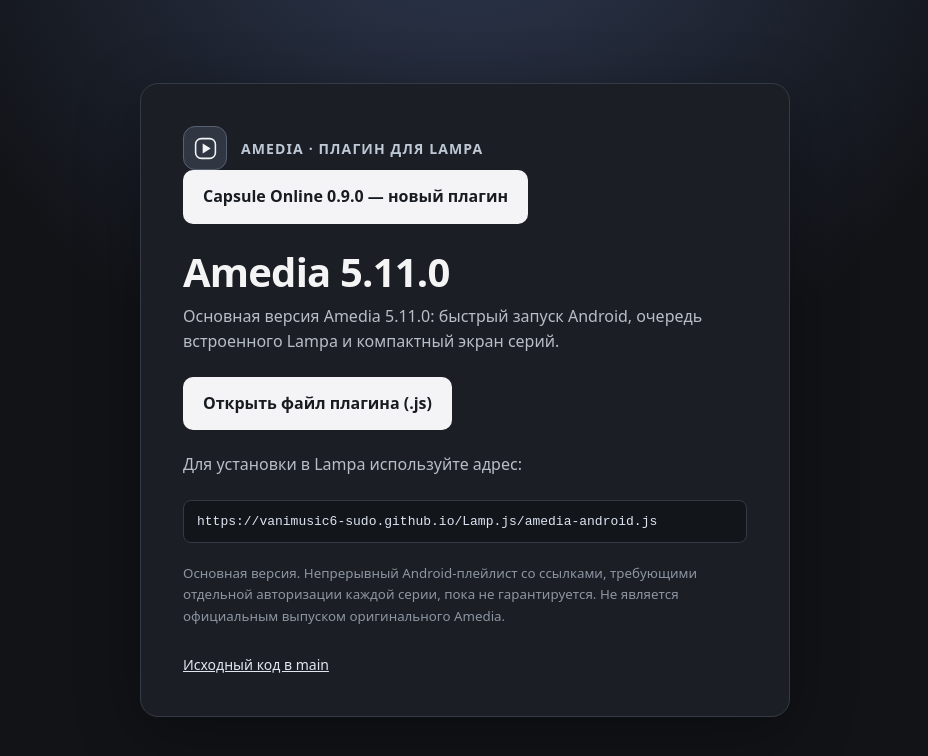
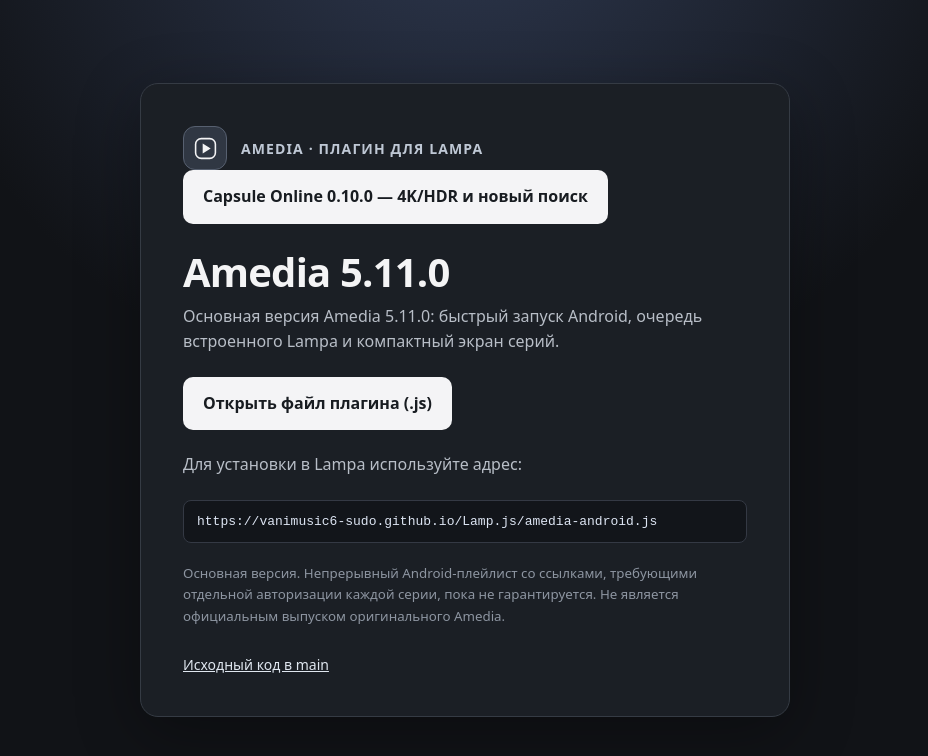
Before and after one commit to vanimusic6-sudo/Lamp.js, a plain HTML site: page index.html in a window 1280 px wide. Shown: the whole page, without its empty margins (175-1103 px from the left). Drawn offline with Linux system fonts and the light colour scheme.

Commit message:
docs(pages): update site shortcut to Capsule Online 0.10.0

```diff
--- a/index.html
+++ b/index.html
@@ -18,7 +18,7 @@ small{color:#8d95a1;line-height:1.6;display:block;margin-top:20px}a{color:#e0e7f
 </head>
 <body><main>
 <div class="brand"><div class="logo" aria-hidden="true"><svg viewBox="0 0 24 24" width="25" height="25" fill="none" stroke="currentColor" stroke-width="1.5"><rect x="2.5" y="2.5" width="19" height="19" rx="5.5"/><path d="M9.3 7.1 17 12l-7.7 4.9z" fill="currentColor" stroke="none"/></svg></div><span>Amedia · плагин для Lampa</span></div>
-<p style="margin:0 0 14px"><a class="download" href="./capsule-online.html">Capsule Online 0.9.0 — новый плагин</a></p>
+<p style="margin:0 0 14px"><a class="download" href="./capsule-online.html">Capsule Online 0.10.0 — 4K/HDR и новый поиск</a></p>
 <h1>Amedia 5.11.0</h1>
 <p>Основная версия Amedia 5.11.0: быстрый запуск Android, очередь встроенного Lampa и компактный экран серий.</p>
 <p><a class="download" href="./amedia-android.js">Открыть файл плагина (.js)</a></p>
```
